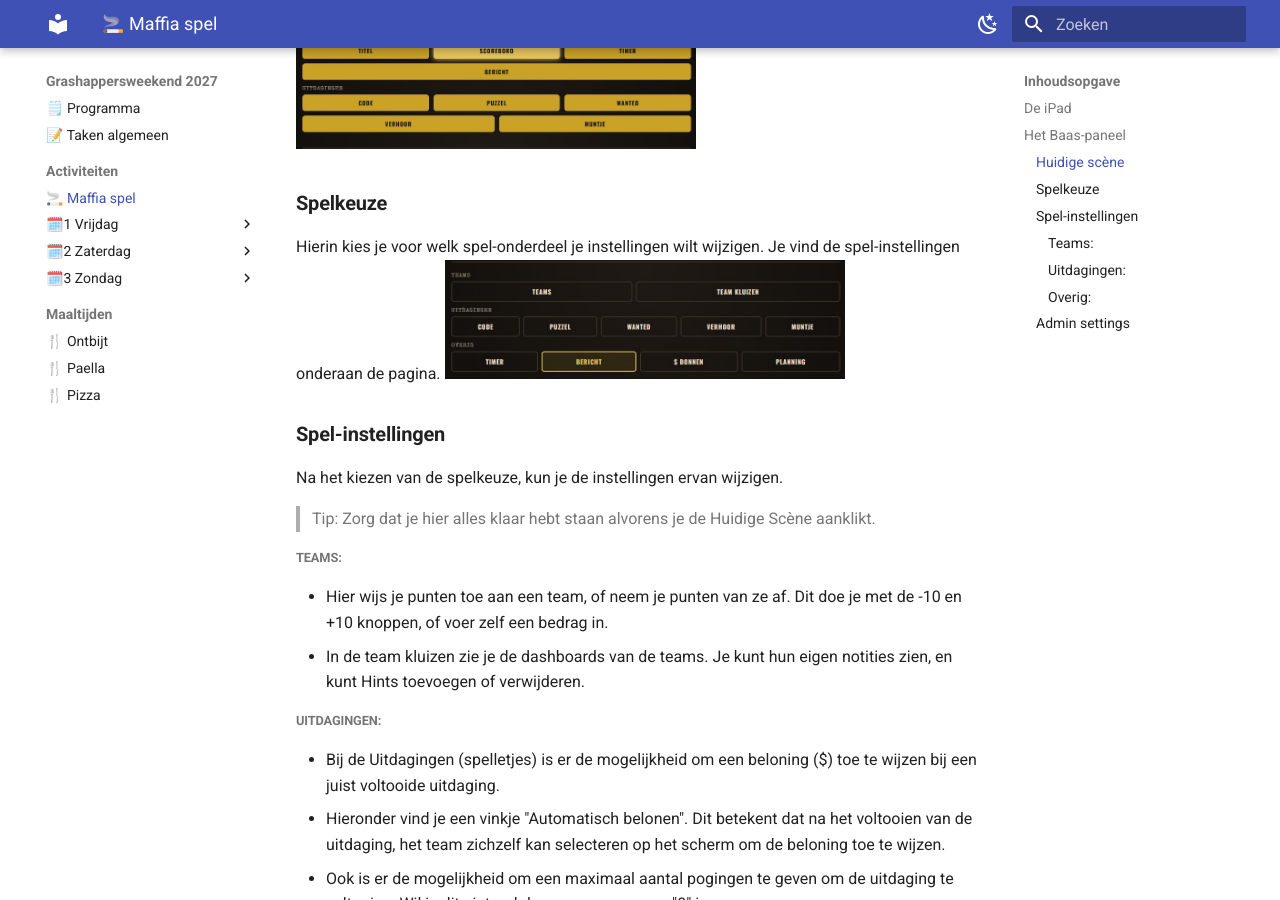
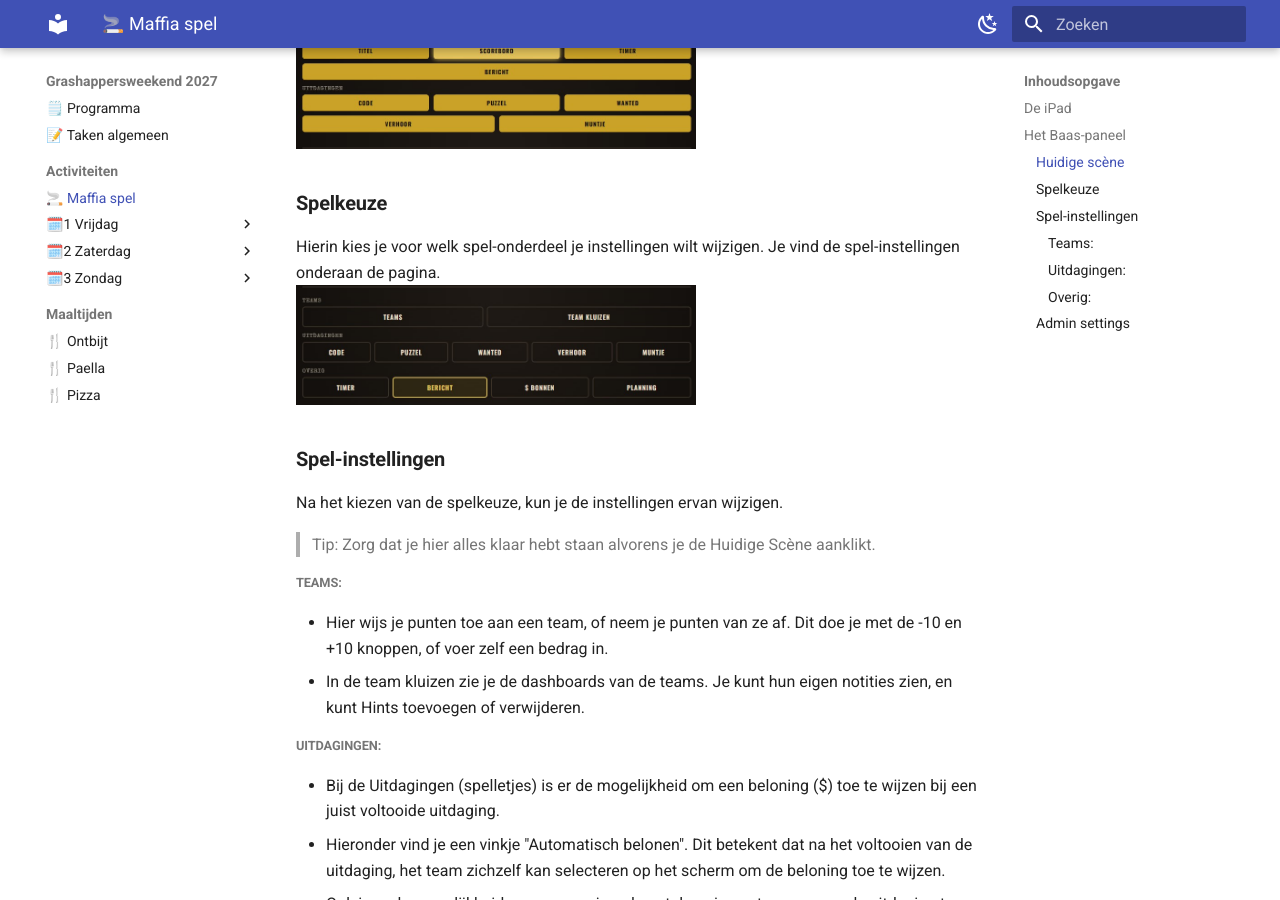
Before and after one commit to marschoe/grashappersweekend_2027, an MkDocs documentation site: the page built from Obsidian/Activiteiten/🚬 Maffia spel.md, in a window 1280 px wide and 900 px high, scrolled down 1871 px. Built offline with MkDocs 1.6.1 and Material for MkDocs 9.7.7, drawn with Linux system fonts in a browser that asks for light colours.

Commit message:
add spacing

```diff
--- a/Obsidian/Activiteiten/🚬 Maffia spel.md
+++ b/Obsidian/Activiteiten/🚬 Maffia spel.md
@@ -42,10 +42,10 @@ Wij kunnen inloggen op het Baas-paneel. Een controlepaneel waarin wij het spel l
 ### **Huidige scène**
 Door op de grote gele knoppen te klikken, wijzig je het momenteel zichtbare scherm op de iPad. Dit gebeurt live.
 
-Bij het aanvinken van het vinkje naast `🚨 Alarm bij volgende scènewissel (15 sec)` zal er eerst gedurende 15 seconden een alarm geluid klinken, en scherm knippert rood. Vervolgens komt automatisch de gekozen scène naar voren.
+Bij het aanvinken van het vinkje naast `🚨 Alarm bij volgende scènewissel (15 sec)` zal er eerst gedurende 15 seconden een alarm geluid klinken, en scherm knippert rood. Vervolgens komt automatisch de gekozen scène naar voren.<br>
 ![](../assets/huidigescene.jpg){ width="400" }
 ### **Spelkeuze**
-Hierin kies je voor welk spel-onderdeel je instellingen wilt wijzigen. Je vind de spel-instellingen onderaan de pagina.
+Hierin kies je voor welk spel-onderdeel je instellingen wilt wijzigen. Je vind de spel-instellingen onderaan de pagina.<br>
 ![](../assets/spelkeuze.jpg){ width="400" }
 ### **Spel-instellingen**
 Na het kiezen van de spelkeuze, kun je de instellingen ervan wijzigen.
@@ -71,5 +71,5 @@ Na het kiezen van de spelkeuze, kun je de instellingen ervan wijzigen.
 Hierin kunnen diverse instellingen zoals teamnamen en wachtwoorden gewijzigd worden. De knop "Alles Resetten" heeft een veiligheidsfunctie, maar probeer hier alsnog niet op te klikken. Deze reset het gehele spel.
 
 Er is ook een LOG beschikbaar. Hierin worden alle acties binnen de applicatie geregistreerd.
-De status-button is een technische check of alles nog naar behoren werkt. Dit venster is ook beschikbaar op de iPad door 5x achter elkaar op de tijd links onderin te klikken.
+De status-button is een technische check of alles nog naar behoren werkt. Dit venster is ook beschikbaar op de iPad door 5x achter elkaar op de tijd links onderin te klikken.<br>
 ![](../assets/settings.jpg){ width="150" }
```
